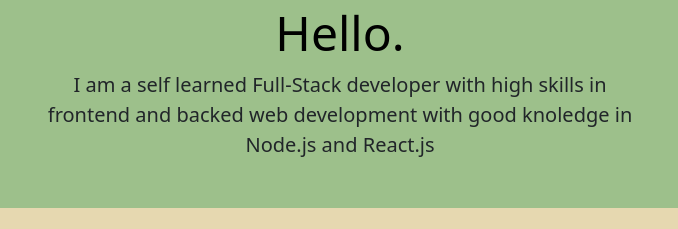
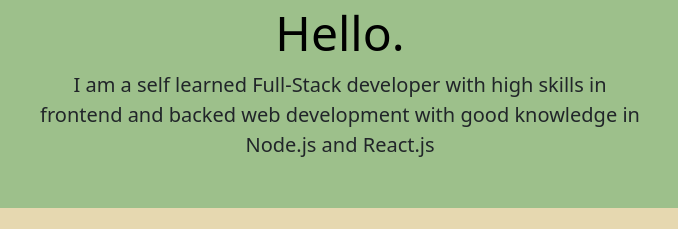
Before and after one commit to irshad2k2/Udemy_Full-Stack, a plain HTML site: page index.html in a window 1280 px wide. Shown: the part 708-937 px from the top of the page, 300-978 px from the left. Drawn offline with nearby package versions, Linux system fonts and the light colour scheme.

Commit message:
Update index.html

```diff
--- a/index.html
+++ b/index.html
@@ -33,7 +33,7 @@
         </div>
         <h1 class="display-5  text-body-emphasis">Hello.</h1>
         <div class="col-lg-6 mx-auto">
-        <p class="lead mb-4">I am a self learned Full-Stack developer with high skills in frontend and backed web development with good knoledge in Node.js and React.js</p>
+        <p class="lead mb-4">I am a self learned Full-Stack developer with high skills in frontend and backed web development with good knowledge in Node.js and React.js</p>
         </div>
     </div>
  <!----------------------------------------- Education --------------------------------------------->
```
